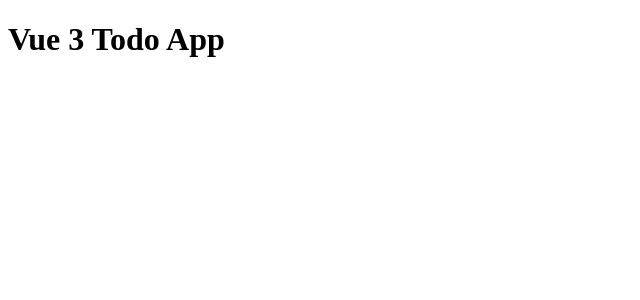
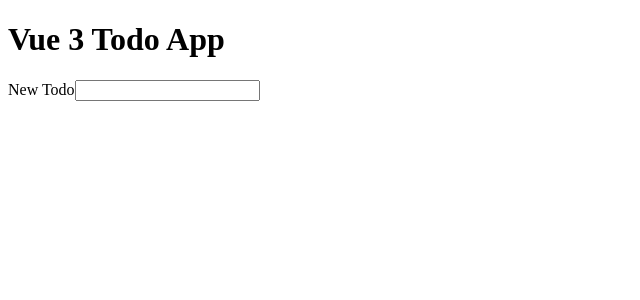
Before and after one commit to ldurniat/Todo-App-Vue, a Vue app: page / in a window 1280 px wide. Shown: the top 300 px of the page, without its empty margins (0-640 px from the left). Built offline with nearby package versions, Linux system fonts and the light colour scheme.

Commit message:
Add input and label

```diff
--- a/src/App.vue
+++ b/src/App.vue
@@ -5,7 +5,8 @@
 <template>
     <h1>Vue 3 Todo  App</h1>
     <form action="">
-
+        <label>New Todo</label>
+        <input type="text">
     </form>
 </template>
 
```
